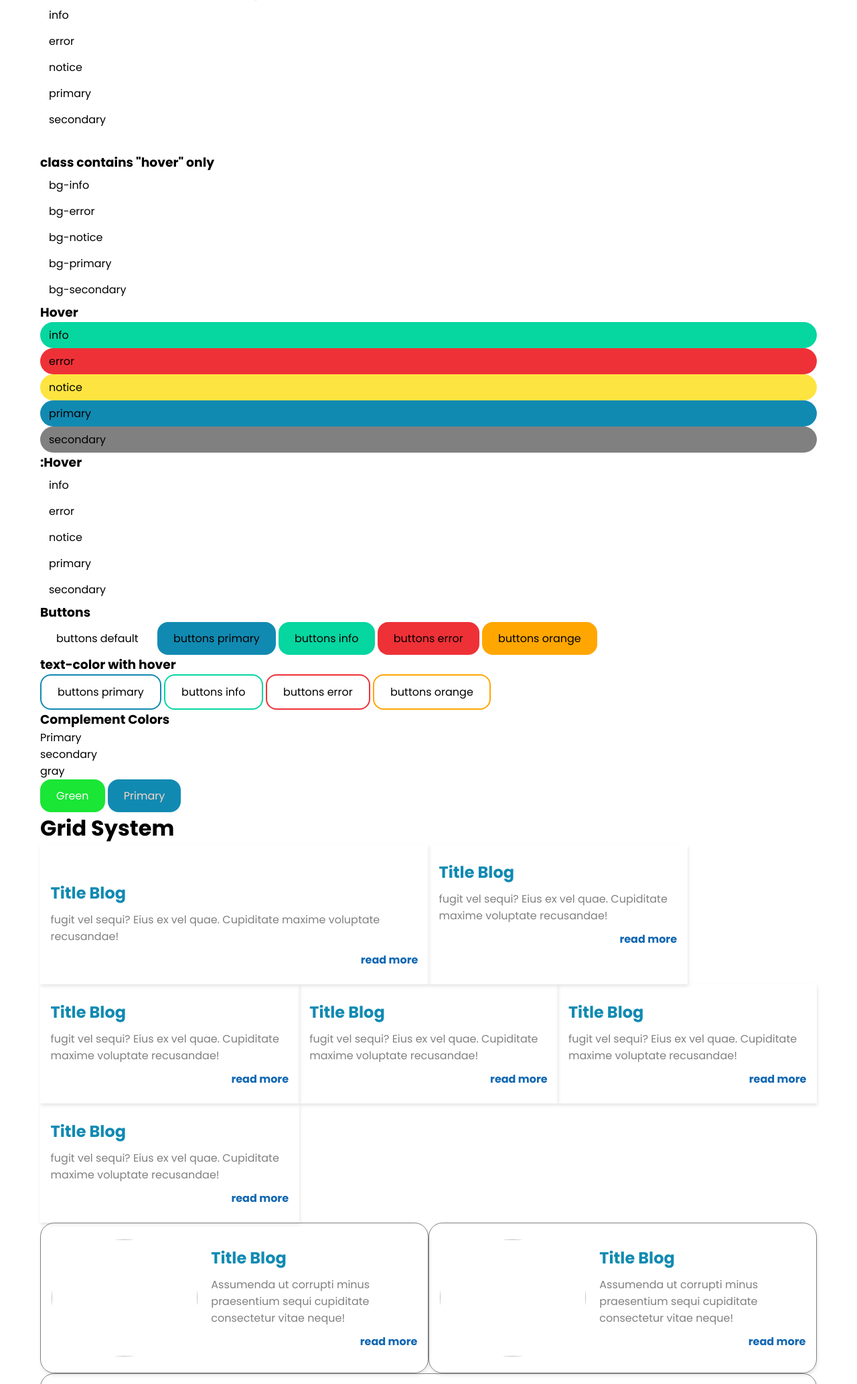
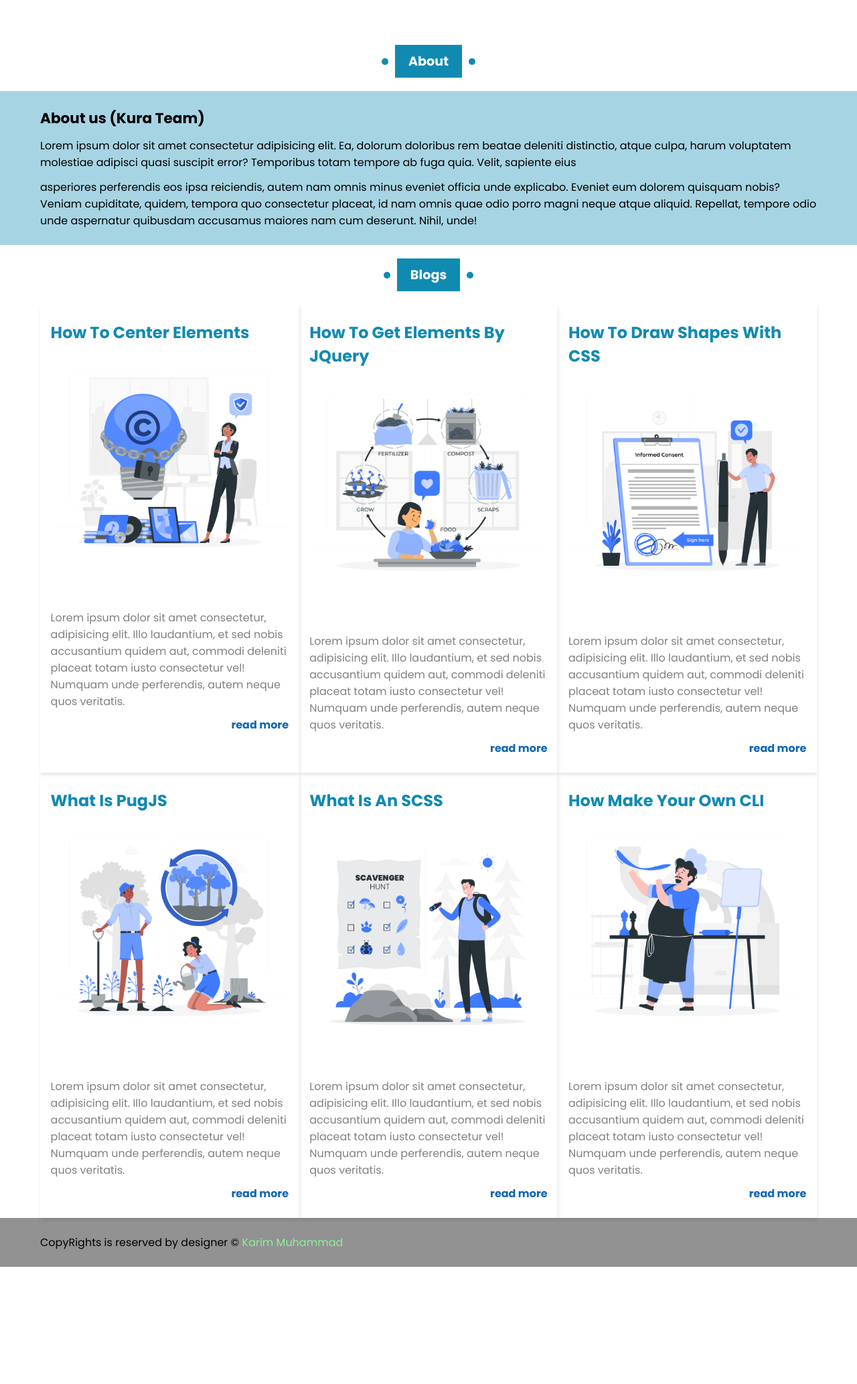
Before and after one commit to Karim-Muhammad/lightweight-kura-framework, a plain HTML site: page index.html in a window 1280 px wide. Shown: the part 638-2705 px from the top of the page at 67% size. After the commit the page ends 2530 px from the top, so only its background shows below. Drawn offline with nearby package versions, Linux system fonts and the light colour scheme; files that its build step writes are made by us from their sources.

Commit message:
Add files via upload

```diff
--- a/index.html
+++ b/index.html
@@ -4,273 +4,172 @@
     <meta charset="UTF-8" />
     <meta http-equiv="X-UA-Compatible" content="IE=edge" />
     <meta name="viewport" content="width=device-width, initial-scale=1.0" />
-    <title>Scss</title>
-    <link rel="stylesheet" href="style.css" />
+    <title>Document</title>
+    <link rel="stylesheet" href="css/style.css" />
   </head>
   <body>
+    <div class="app">
+      <!-- ----------------------------------------------------------------------- -->
+      <!--                             Navbar section                              -->
+      <!-- ----------------------------------------------------------------------- -->
       <div class="navbar">
-      <h3 class="site-title">Kura CSS</h3>
-      <p>a lightweight framework for projects</p>
-    </div>
         <div class="container">
-      <!--
-
-            <h1>Hello, <span>World</span></h1>
-            <div class="parent">
-              I'm Parent
-              <div class="son">
-                I'm Son
-                <div class="child">I'm Child</div>
+          <h4 class="site-title">Karim CSS</h4>
+          <ul class="list display-f gap-2">
+            <li><a href="#" class="text-secondary">components</a></li>
+            <li><a href="#" class="text-secondary">utility</a></li>
+            <li><a href="#" class="text-secondary">beauty colors</a></li>
+          </ul>
         </div>
       </div>
 
-       -->
+      <!-- ----------------------------------------------------------------------- -->
+      <!--                             Content Section                             -->
+      <!-- ----------------------------------------------------------------------- -->
+      <div class="heading">
+        <h3 class="heading-title bg-primary text-white">Home</h3>
+      </div>
+      <!-- ./heading -->
+      <div class="wrapper">
+        <div class="container">
+          <div class="content row grow pt-5 pb-5 gap-2">
+            <div class="text col-12-xs col-5-lg">
+              <h2 class="font-xl">Karim Muhammad</h2>
+              <h3 class="font-xl text-primary-light-7">Kura Framework</h3>
+              <p class="text-secondary pt-3 pb-3">
+                Lorem ipsum dolor sit amet consectetur adipisicing elit. Autem,
+                iure.
+              </p>
+              <button class="btn btn-outline-primary">View Our Works</button>
+            </div>
+            <!-- ./text -->
+            <div class="img-wrapper col-12-xs col-5-lg">
+              <img src="assets/front1.jpg" alt="" />
+            </div>
+          </div>
+          <!-- ./content -->
+        </div>
+        <!-- ./container -->
 
-      <!--  -->
-      <h1
-        class="mb-5 t-align-c responsive-text"
-        title="Change Size Depend on Media"
-      >
-        Kura Framework
-      </h1>
-      <h3 class="header-title m-auto">Pops</h3>
-      <div class="pops display-i-b">
-        <span class="pop primary text-white">primary</span>
-        <span class="pop secondary text-white">secondary</span>
-        <span class="pop info text-white">info</span>
-        <span class="pop notice text-black">notice</span>
-        <span class="pop error text-white">error</span>
-        <span class="pop danger text-white">danger</span>
-        <span class="pop secure text-white">secure</span>
-        <span class="pop calm text-calm-9-dark">calm</span>
+        <!-- ----------------------------------------------------------------------- -->
+        <!--                              About Section                              -->
+        <!-- ----------------------------------------------------------------------- -->
+
+        <div class="heading">
+          <h3 class="heading-title bg-primary text-white">About</h3>
         </div>
 
-      <h3 class="header-title">Cards</h3>
-      <div class="cards">
-        <div class="card fit">
-          <h3>Title Of Post</h3>
+        <div class="about bg-primary-light-9 p-2">
+          <div class="container">
+            <h2 class="font-sm mb-1">About us (Kura Team)</h2>
+
+            <p class="mb-1">
+              Lorem ipsum dolor sit amet consectetur adipisicing elit. Ea,
+              dolorum doloribus rem beatae deleniti distinctio, atque culpa,
+              harum voluptatem molestiae adipisci quasi suscipit error?
+              Temporibus totam tempore ab fuga quia. Velit, sapiente eius
+            </p>
+
             <p>
-            Lorem ipsum dolor sit, amet consectetur adipisicing elit. Veniam,
-            doloribus. Nihil odit reprehenderit debitis ipsum repellendus
-            numquam nesciunt veniam nulla, rerum hic eligendi cum illum, dolorem
-            ad corporis nemo eveniet.
-            <a href="#">read more</a>
+              asperiores perferendis eos ipsa reiciendis, autem nam omnis minus
+              eveniet officia unde explicabo. Eveniet eum dolorem quisquam
+              nobis? Veniam cupiditate, quidem, tempora quo consectetur placeat,
+              id nam omnis quae odio porro magni neque atque aliquid. Repellat,
+              tempore odio unde aspernatur quibusdam accusamus maiores nam cum
+              deserunt. Nihil, unde!
             </p>
           </div>
         </div>
 
-      <h3>Spans</h3>
-      <span class="text-info">Info</span> |
-      <span class="text-info-5-dark">Info</span> |
-      <span class="text-error">error</span> |
-      <span class="text-secondary">secondary</span> |
-      <span class="text-primary">primary</span> |
-
-      <div style="background-color: white; margin: 30px 0">
-        <h3>.[color] doesn't contains anything</h3>
-        <div class="pop info">info</div>
-        <div class="pop error">error</div>
-        <div class="pop notice">notice</div>
-        <div class="pop primary">primary</div>
-        <div class="pop secondary">secondary</div>
+        <!-- ----------------------------------------------------------------------- -->
+        <!--                              Blogs Section                              -->
+        <!-- ----------------------------------------------------------------------- -->
+        <div class="heading">
+          <h3 class="heading-title bg-primary text-white">Blogs</h3>
         </div>
 
-      <div style="background-color: white">
-        <h3>class contains "hover" only</h3>
-        <div class="pop info hover">bg-info</div>
-        <div class="pop error hover">bg-error</div>
-        <div class="pop notice hover">bg-notice</div>
-        <div class="pop primary hover">bg-primary</div>
-        <div class="pop secondary hover">bg-secondary</div>
-      </div>
-
-      <div style="background-color: white">
-        <h3>Hover</h3>
-        <div class="pop bg-info">info</div>
-        <div class="pop bg-error">error</div>
-        <div class="pop bg-notice">notice</div>
-        <div class="pop bg-primary">primary</div>
-        <div class="pop bg-secondary">secondary</div>
-      </div>
-
-      <div style="background-color: white">
-        <h3>:Hover</h3>
-        <div class="pop info:hover">info</div>
-        <div class="pop error:hover">error</div>
-        <div class="pop notice:hover">notice</div>
-        <div class="pop primary:hover">primary</div>
-        <div class="pop secondary:hover">secondary</div>
-      </div>
-
-      <h3>Buttons</h3>
-      <div class="buttons">
-        <a href="#" class="btn">buttons default</a>
-        <a href="#" class="btn-primary">buttons primary</a>
-        <a href="#" class="btn-info">buttons info</a>
-        <a href="#" class="btn-error">buttons error</a>
-        <a href="#" class="btn-orange">buttons orange</a>
-        <h3>text-color with hover</h3>
-        <a href="#" class="btn-outline-primary text-black">buttons primary</a>
-        <a href="#" class="btn-outline-info text-black">buttons info</a>
-        <a href="#" class="btn-outline-error text-black">buttons error</a>
-        <a href="#" class="btn-outline-orange text-black">buttons orange</a>
-
-        <h3>Complement Colors</h3>
-        <div class="comp">
-          <div class="btn-comple-primary">Primary</div>
-          <div class="btn-comple-secondary">secondary</div>
-          <div class="btn-comple-gray">gray</div>
-          <div class="btn-complem-green">Green</div>
-          <a href="" class="btn-complem-primary">Primary</a>
-        </div>
-      </div>
-
-      <h1>Grid System</h1>
-      <div class="grid row">
-        <div class="card col-6-sm col-6-lg col-md-4">
-          <img src="../../Projects_UI/assets/front1.jpg" alt="" />
-          <h4>Title Blog</h4>
+        <div class="content">
+          <div class="container">
+            <div class="cards row">
+              <div class="card col-4-lg col-6-md col-12-sm">
+                <h3>How to center elements</h3>
+                <img src="assets/story1.png" alt="" />
                 <p>
-            fugit vel sequi? Eius ex vel quae. Cupiditate maxime voluptate
-            recusandae!
+                  Lorem ipsum dolor sit amet consectetur, adipisicing elit. Illo
+                  laudantium, et sed nobis accusantium quidem aut, commodi
+                  deleniti placeat totam iusto consectetur vel! Numquam unde
+                  perferendis, autem neque quos veritatis.
                 </p>
                 <a href="#">read more</a>
               </div>
-        <!--  -->
-        <div class="card col-6-sm col-4-lg">
-          <h4>Title Blog</h4>
+              <div class="card col-4-lg col-6-md col-12-sm">
+                <h3>How to Get elements by JQuery</h3>
+                <img src="assets/story2.png" alt="" />
                 <p>
-            fugit vel sequi? Eius ex vel quae. Cupiditate maxime voluptate
-            recusandae!
+                  Lorem ipsum dolor sit amet consectetur, adipisicing elit. Illo
+                  laudantium, et sed nobis accusantium quidem aut, commodi
+                  deleniti placeat totam iusto consectetur vel! Numquam unde
+                  perferendis, autem neque quos veritatis.
                 </p>
                 <a href="#">read more</a>
               </div>
-        <!--  -->
-        <div class="card col-6-sm col-4-lg">
-          <h4>Title Blog</h4>
+              <div class="card col-4-lg col-6-md col-12-sm">
+                <h3>How to Draw Shapes with CSS</h3>
+                <img src="assets/story3.png" alt="" />
                 <p>
-            fugit vel sequi? Eius ex vel quae. Cupiditate maxime voluptate
-            recusandae!
+                  Lorem ipsum dolor sit amet consectetur, adipisicing elit. Illo
+                  laudantium, et sed nobis accusantium quidem aut, commodi
+                  deleniti placeat totam iusto consectetur vel! Numquam unde
+                  perferendis, autem neque quos veritatis.
                 </p>
                 <a href="#">read more</a>
               </div>
-        <!--  -->
-        <div class="card col-6-sm col-4-lg">
-          <h4>Title Blog</h4>
+              <div class="card col-4-lg col-6-md col-12-sm">
+                <h3>What is PugJS</h3>
+                <img src="assets/story4.png" alt="" />
                 <p>
-            fugit vel sequi? Eius ex vel quae. Cupiditate maxime voluptate
-            recusandae!
+                  Lorem ipsum dolor sit amet consectetur, adipisicing elit. Illo
+                  laudantium, et sed nobis accusantium quidem aut, commodi
+                  deleniti placeat totam iusto consectetur vel! Numquam unde
+                  perferendis, autem neque quos veritatis.
                 </p>
                 <a href="#">read more</a>
               </div>
-        <!--  -->
-        <div class="card col-6-sm col-4-lg">
-          <h4>Title Blog</h4>
+              <div class="card col-4-lg col-6-md col-12-sm">
+                <h3>What is an SCSS</h3>
+                <img src="assets/story7.png" alt="" />
                 <p>
-            fugit vel sequi? Eius ex vel quae. Cupiditate maxime voluptate
-            recusandae!
+                  Lorem ipsum dolor sit amet consectetur, adipisicing elit. Illo
+                  laudantium, et sed nobis accusantium quidem aut, commodi
+                  deleniti placeat totam iusto consectetur vel! Numquam unde
+                  perferendis, autem neque quos veritatis.
                 </p>
                 <a href="#">read more</a>
               </div>
-        <!--  -->
-        <div class="card col-6-sm col-4-lg">
-          <h4>Title Blog</h4>
+              <div class="card col-4-lg col-6-md col-12-sm">
+                <h3>How make your own CLI</h3>
+                <img src="assets/story6.png" alt="" />
                 <p>
-            fugit vel sequi? Eius ex vel quae. Cupiditate maxime voluptate
-            recusandae!
-          </p>
-          <a href="#">read more</a>
-        </div>
-        <!--  -->
-        <div class="cards-round row grow">
-          <div class="card-round col-6-lg col-md-12">
-            <div class="img-wrapper">
-              <img src="../../Projects_UI/assets/front9.jpg" alt="" />
-            </div>
-            <div class="card-body">
-              <h3>title blog</h3>
-              <p>
-                Assumenda ut corrupti minus praesentium sequi cupiditate
-                consectetur vitae neque!
+                  Lorem ipsum dolor sit amet consectetur, adipisicing elit. Illo
+                  laudantium, et sed nobis accusantium quidem aut, commodi
+                  deleniti placeat totam iusto consectetur vel! Numquam unde
+                  perferendis, autem neque quos veritatis.
                 </p>
                 <a href="#">read more</a>
               </div>
             </div>
-          <!-- .card-round -->
-          <div class="card-round col-6-lg col-md-12">
-            <div class="img-wrapper">
-              <img src="../../Projects_UI/assets/front9.jpg" alt="" />
-            </div>
-            <div class="card-body">
-              <h3>title blog</h3>
-              <p>
-                Assumenda ut corrupti minus praesentium sequi cupiditate
-                consectetur vitae neque!
-              </p>
-              <a href="#">read more</a>
           </div>
         </div>
-          <!-- .card-round -->
-          <div class="card-round col-6-lg col-md-12">
-            <div class="img-wrapper">
-              <img src="../../Projects_UI/assets/front9.jpg" alt="" />
+
+        <!-- ----------------------------------------------------------------------- -->
+        <!--                                 Footer                                  -->
+        <!-- ----------------------------------------------------------------------- -->
+        <footer class="bg-secondary-light-2 pt-2 pb-2">
+          <div class="container">
+            CopyRights is reserved by designer &copy;
+            <span class="text-green-light-7">Karim Muhammad</span>
           </div>
-            <div class="card-body">
-              <h3>title blog</h3>
-              <p>
-                Assumenda ut corrupti minus praesentium sequi cupiditate
-                consectetur vitae neque!
-              </p>
-              <a href="#">read more</a>
-            </div>
-          </div>
-          <!-- .card-round -->
-        </div>
-      </div>
-      <!--  -->
-
-      <h1>Jusitfy VS Align</h1>
-      <div class="cards row justify__center">
-        <div class="card col-6-sm col-5-lg col-md-4">
-          <img src="../../Projects_UI/assets/front1.jpg" alt="" />
-          <h4>Title Blog</h4>
-          <p>
-            fugit vel sequi? Eius ex vel quae. Cupiditate maxime voluptate
-            recusandae!
-          </p>
-          <a href="#">read more</a>
-        </div>
-        <!--  -->
-        <div class="card col-6-sm col-5-lg col-md-4">
-          <img src="../../Projects_UI/assets/front1.jpg" alt="" />
-          <h4>Title Blog</h4>
-          <p>
-            fugit vel sequi? Eius ex vel quae. Cupiditate maxime voluptate
-            recusandae!
-          </p>
-          <a href="#">read more</a>
-        </div>
-        <!--  -->
-        <div class="card col-6-sm col-5-lg col-md-4">
-          <img src="../../Projects_UI/assets/front1.jpg" alt="" />
-          <h4>Title Blog</h4>
-          <p>
-            fugit vel sequi? Eius ex vel quae. Cupiditate maxime voluptate
-            recusandae!
-          </p>
-          <a href="#">read more</a>
-        </div>
-        <!--  -->
-        <div class="card col-6-sm col-5-lg col-md-4">
-          <img src="../../Projects_UI/assets/front1.jpg" alt="" />
-          <h4>Title Blog</h4>
-          <p>
-            fugit vel sequi? Eius ex vel quae. Cupiditate maxime voluptate
-            recusandae!
-          </p>
-          <a href="#">read more</a>
-        </div>
-        <!--  -->
+        </footer>
       </div>
     </div>
   </body>
```
Lines whose indentation alone changed are shown as unchanged.
